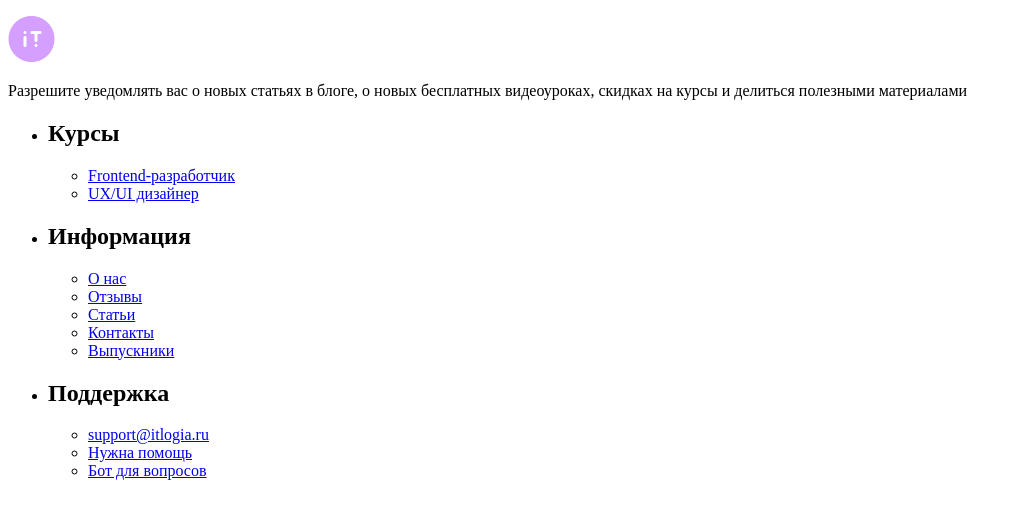
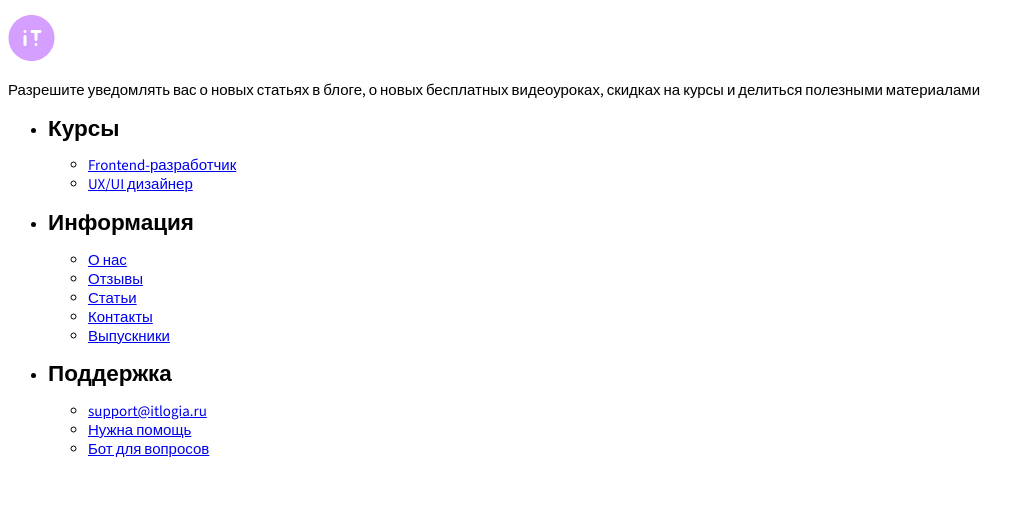
Before and after one commit to gureckij/Footer-Training, a plain HTML site: page index.html in a window 1280 px wide. Shown: the whole page, without its empty margins (0-1035 px from the left). Drawn offline with nearby package versions, Linux system fonts and the light colour scheme.

Commit message:
(2/11) Перенос базовых стилей body из макета

```diff
--- /dev/null
+++ b/css/style.css
@@ -0,0 +1,5 @@
+body {
+    font-family: 'Source Sans 3', sans-serif;
+    font-size: 15px;
+    line-height: 19px;
+}
--- a/index.html
+++ b/index.html
@@ -9,6 +9,7 @@
             href="https://fonts.googleapis.com/css2?family=Source+Sans+3:ital,wght@0,200..900;1,200..900&display=swap"
             rel="stylesheet"
         />
+        <link rel="stylesheet" href="css/style.css" />
         <title>Подвал</title>
     </head>
     <body class="page">
@@ -23,7 +24,7 @@
                     полезными материалами
                 </p>
             </div>
-        </footer>
+
             <ul class="footer-navigation-topics">
                 <li class="footer-navigation-topic">
                     <h2>Курсы</h2>
@@ -71,5 +72,6 @@
                     </ul>
                 </li>
             </ul>
+        </footer>
     </body>
 </html>
```
Lines whose indentation alone changed are shown as unchanged.
